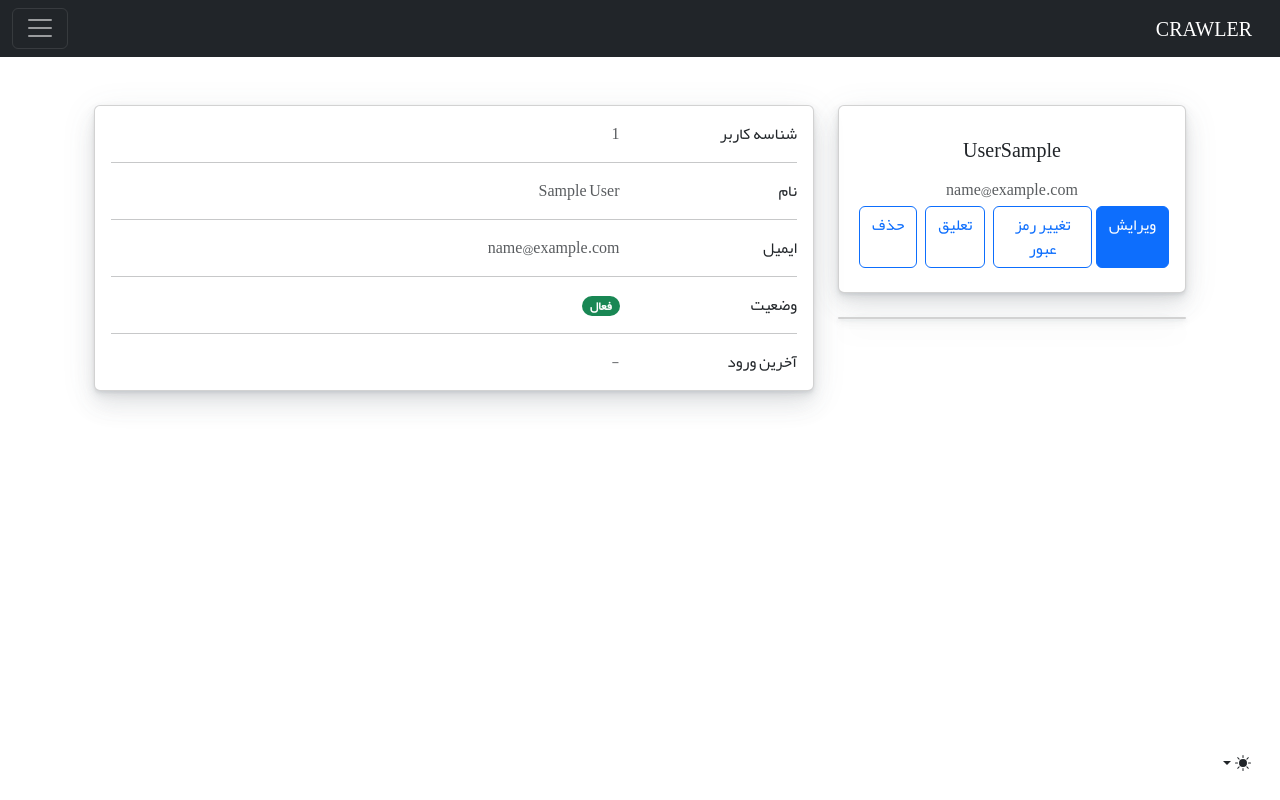
After one commit to hoseyn-chegeni/crawler, a Django app: page /accounts/detail/1/ in a window 1280 px wide. The commit adds this page. Run offline with Django 5.2, Linux system fonts and the light colour scheme; the visitor is signed in with stand-in values (Sample User, id 1); data comes from the database, SQL or seed files in the repository; some libraries are stand-ins or nearby versions.

Commit message:
C.U.R.D for user

```diff
--- a/core/accounts/urls.py
+++ b/core/accounts/urls.py
@@ -1,7 +1,11 @@
 from django.urls import path
-from .views import UserListView
+from .views import UserListView, UserCreateView,UserDeleteView,UserDetailView,UserUpdateView
 app_name = 'accounts'
 
 urlpatterns = [
     path('list/', UserListView.as_view(), name = 'list'),
+    path('create/', UserCreateView.as_view(), name = 'create'),
+    path('detail/<int:pk>/', UserDetailView.as_view(), name = 'detail'),
+    path('update/<int:pk>/', UserUpdateView.as_view(), name = 'update'),
+    path('delete/<int:pk>/', UserDeleteView.as_view(), name = 'delete'),
 ]
--- a/core/accounts/views.py
+++ b/core/accounts/views.py
@@ -1,7 +1,8 @@
 from django.shortcuts import render
-from base.views import BaseListView
+from base.views import BaseListView, BaseDetailView, BaseDeleteView, BaseUpdateView,BaseCreateView
 from .models import User
 from .filters import UserFilter
+from .forms import CustomUserForm
 # Create your views here.
 
 class UserListView(BaseListView):
@@ -10,3 +11,33 @@ class UserListView(BaseListView):
     context_object_name = "users"
     filterset_class = UserFilter
     permission_required = "accounts.view_user"
+
+class UserCreateView(BaseCreateView):
+    model = User
+    form_class = CustomUserForm
+    template_name = "accounts/create.html"
+    app_name = "accounts"
+    url_name = "detail"
+    permission_required = "accounts.add_user"
+
+
+class UserDetailView(BaseDetailView):
+    model = User
+    template_name = "accounts/detail.html"
+    context_object_name = "user"
+    permission_required = "accounts.view_user"
+
+class UserUpdateView(BaseUpdateView):
+    model = User
+    form_class = CustomUserForm
+    template_name = "accounts/update.html"
+    app_name = "accounts"
+    url_name = "detail"
+    permission_required = "accounts.change_user"
+
+class UserDeleteView(BaseDeleteView):
+    model = User
+    app_name = "accounts"
+    url_name = "list"
+    permission_required = "accounts.delete_user"
+    message = "کاربر با موفقیت حذف شد"
--- /dev/null
+++ b/core/templates/accounts/detail.html
@@ -0,0 +1,188 @@
+{%extends 'base.html' %}
+{% block title %}{{user}}{% endblock %}
+
+{% block content%}
+  <div class="container py-5">
+    <div class="row">
+      <div class="col">
+      </div>
+    </div>
+
+    <div class="row">
+      <div class="col-lg-4">
+        <div class="card mb-4">
+          <div class="card-body text-center">
+            <h5 class="my-3">{{user.last_name}}{{user.first_name}}</h5>
+            <p class="text-muted mb-1">{{user.email}}</p>
+            <div class="d-flex justify-content-center mb-2">
+              {% if perms.accounts.change_user%}
+              <a href="{% url 'accounts:update' user.id %}" class="btn btn-primary">ویرایش</a>
+              {%endif%}
+              {% if request.user == user%}
+              <a href="#" class="btn btn-outline-primary ms-1">تغییر رمز عبور</a>
+            {%endif%}
+              {% if perms.accounts.activation%}
+              {% if user.is_active%}
+              <a href="#" data-toggle="modal" data-target="#suspendModal"  title="تعلیق" class="btn btn-outline-primary ms-1" >تعلیق</a>
+            {%else%}
+            <a href="#" data-toggle="modal" data-target="#reactiveModal"  title="فعال سازی مجدد" class="btn btn-outline-primary ms-1" >فعال سازی مجدد</a>
+            {%endif%}
+            {%endif%}
+            {% if perms.accounts.delete_user%}
+              <a href="#" data-toggle="modal" data-target="#exampleModal"  title="Delete" class="btn btn-outline-primary ms-1" >حذف</a>
+            {%endif%}
+            </div>
+          </div>
+        </div>
+        <div class="card mb-4 mb-lg-0">
+          <div class="card-body p-0">
+            <ul class="list-group list-group-flush rounded-3">
+            </ul>
+          </div>
+        </div>
+      </div>
+      <div class="col-lg-8">
+        <div class="card mb-4">
+          <div class="card-body">
+            <div class="row">
+              <div class="col-sm-3">
+                <p class="mb-0">شناسه کاربر</p>
+              </div>
+              <div class="col-sm-9">
+                <p class="text-muted mb-0">{{user.id}}</p>
+              </div>
+            </div>
+            <hr>
+
+
+            <div class="row">
+              <div class="col-sm-3">
+                <p class="mb-0">نام</p>
+              </div>
+              <div class="col-sm-9">
+                {% if user.first_name and user.last_name%}
+                <p class="text-muted mb-0">{{user.first_name}} {{user.last_name}}</p>
+                {% else %}
+                <p class="text-muted mb-0">-</p>
+                {%endif%}
+              </div>
+            </div>
+            <hr>
+
+            <div class="row">
+              <div class="col-sm-3">
+                <p class="mb-0">ایمیل</p>
+              </div>
+              <div class="col-sm-9">
+                <p class="text-muted mb-0">{{user.email}}</p>
+              </div>
+            </div>
+            <hr>
+
+
+            <div class="row">
+              <div class="col-sm-3">
+                <p class="mb-0">وضعیت</p>
+              </div>
+              {%if user.is_active%}
+              <div class="col-sm-9">
+                <span class="badge bg-success rounded-pill"> فعال </span>
+              </div>
+              {%else%}
+              <div class="col-sm-9">
+                <span class="badge bg-danger rounded-pill"> غیرفعال </span>
+              </div>
+              {%endif%}
+            </div>
+            <hr>
+            <div class="row">
+              <div class="col-sm-3">
+                <p class="mb-0">آخرین ورود</p>
+              </div>
+              <div class="col-sm-9">
+                {% if user.last_login%}
+                <p class="text-muted mb-0">{{user.last_login}}</p>
+                {%else%}
+                <p class="text-muted mb-0">-</p>
+
+                {% endif%}
+              </div>
+            </div>
+
+          </div>
+        </div>
+
+      </div>
+    </div>
+  </div>
+
+</section>
+
+
+
+<!-- DELETE MODALS -->
+<div class="modal fade" id="exampleModal" tabindex="-1" role="dialog" aria-labelledby="exampleModalLabel" aria-hidden="true">
+  <div class="modal-dialog" role="document">
+    <div class="modal-content">
+      <div class="modal-header">
+        <h5 class="modal-title" id="exampleModalLabel">تایید حذف</h5>
+        <button type="button" class="close" data-dismiss="modal" aria-label="Close">
+          <span aria-hidden="true">&times;</span>
+        </button>
+      </div>
+      <div class="modal-body">
+       کاربر یه طور کامل از سیستم پاک شود؟
+      </div>
+      <div class="modal-footer">
+        <a class="btn btn-primary" href="{% url 'accounts:delete' pk=user.pk %}" class="btn">تایید</a>
+    </div>
+    </div>
+  </div>
+</div>
+
+
+      <!-- SUSPEND MODALS -->
+      <div class="modal fade" id="suspendModal" tabindex="-1" role="dialog" aria-labelledby="exampleModalLabel" aria-hidden="true">
+        <div class="modal-dialog" role="document">
+          <div class="modal-content">
+            <div class="modal-header">
+              <h5 class="modal-title" id="exampleModalLabel">تایید تعلیق کاربر</h5>
+              <button type="button" class="close" data-dismiss="modal" aria-label="Close">
+                <span aria-hidden="true">&times;</span>
+              </button>
+            </div>
+            <div class="modal-body">
+              آیا از غیرفعال سازی کاربر مطمین هستید؟
+            </div>
+            <div class="modal-footer">
+              <a class="btn btn-primary" href="#" class="btn">تایید</a>
+          </div>
+          </div>
+        </div>
+      </div>
+
+        <!-- REACTIVE MODALS -->
+        <div class="modal fade" id="reactiveModal" tabindex="-1" role="dialog" aria-labelledby="exampleModalLabel" aria-hidden="true">
+            <div class="modal-dialog" role="document">
+                <div class="modal-content">
+                <div class="modal-header">
+                    <h5 class="modal-title" id="exampleModalLabel">تایید تعلیق کاربر</h5>
+                    <button type="button" class="close" data-dismiss="modal" aria-label="Close">
+                    <span aria-hidden="true">&times;</span>
+                    </button>
+                </div>
+                <div class="modal-body">
+                    آیا از فعال سازی مجدد کاربر مطمین هستید؟
+                </div>
+                <div class="modal-footer">
+                    <a class="btn btn-primary" href="" class="btn">تایید</a>
+                </div>
+                </div>
+            </div>
+            </div>
+
+<!-- jQuery (needed for Bootstrap's JavaScript plugins) -->
+<script src="https://ajax.googleapis.com/ajax/libs/jquery/3.5.1/jquery.min.js"></script>
+<!-- Bootstrap JavaScript -->
+<script src="https://stackpath.bootstrapcdn.com/bootstrap/4.5.2/js/bootstrap.min.js"></script>
+{%endblock%}
```
Also changed, not shown: core/accounts/forms.py (added, +12 -0 lines), core/templates/accounts/create.html (added, +63 -0 lines), core/templates/accounts/list.html (+3 -6 lines), core/templates/accounts/update.html (added, +56 -0 lines).
